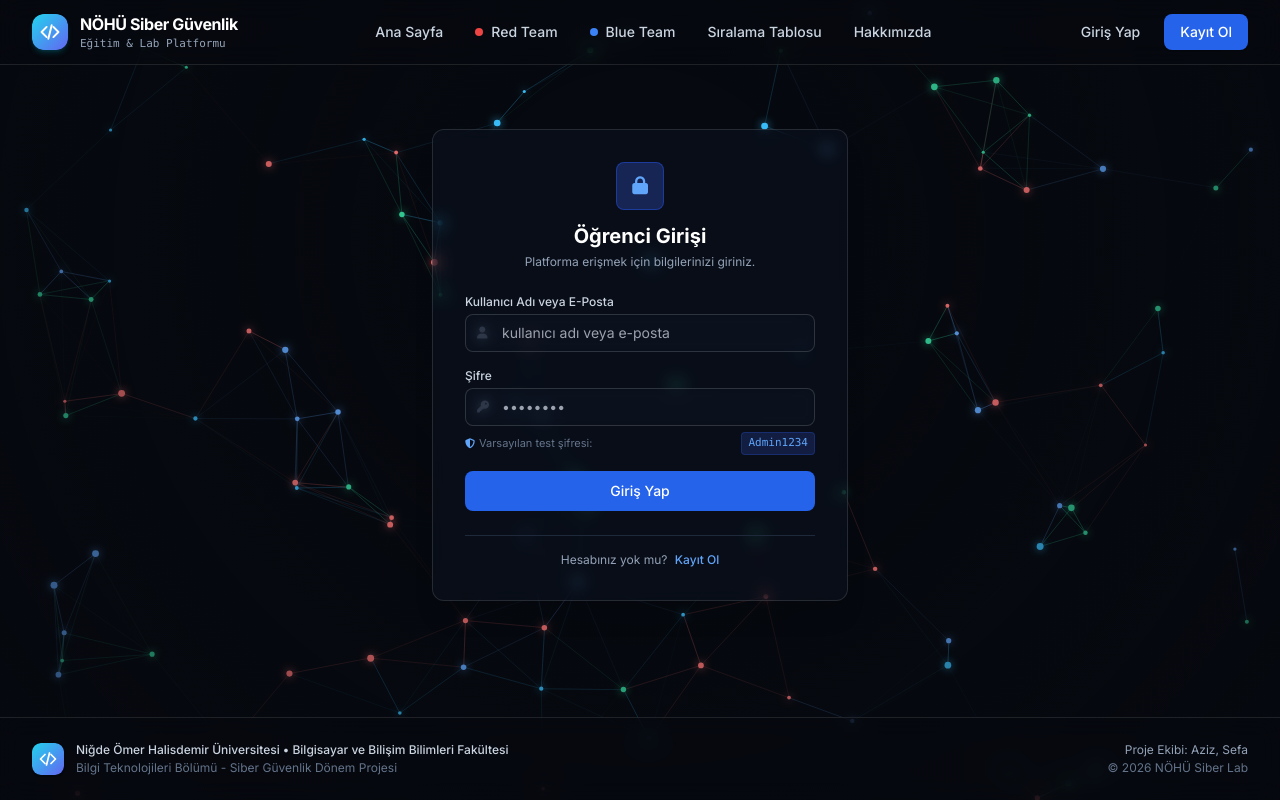
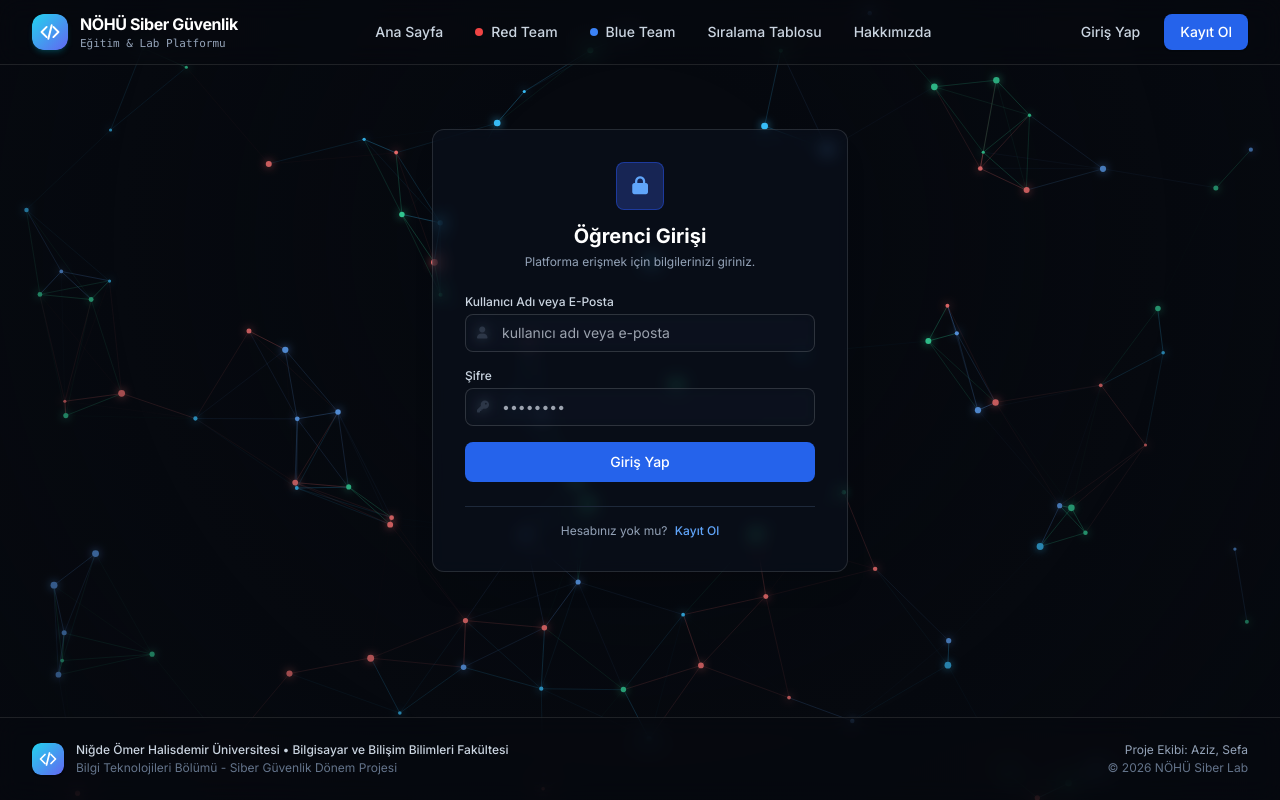
Before and after one commit to KLaxx0n/cyber-hub, a Flask app: page /login in a window 1280 px wide. Run offline with Flask 3, Linux system fonts and the light colour scheme; some libraries are stand-ins or nearby versions.

Commit message:
Remove Admin1234 hint badge from login screen

```diff
--- a/app.py
+++ b/app.py
@@ -346,7 +346,7 @@ def login():
             return render_template('login.html', login_id=login_id)
 
         if not user.check_password(password):
-            flash('Girdiğiniz şifre hatalı. Şifrenizi kontrol ediniz veya sistem varsayılan şifresini (Admin1234) kullanabilirsiniz.', 'danger')
+            flash('Girdiğiniz şifre hatalı. Lütfen kontrol ediniz.', 'danger')
             return render_template('login.html', login_id=login_id)
 
         # Şifresi doğru olan kullanıcının hesabı henüz onaylanmamışsa otomatik onayla (kesintisiz erişim)
--- a/templates/login.html
+++ b/templates/login.html
@@ -35,10 +35,6 @@
                     <input type="password" name="password" required placeholder="••••••••"
                         class="w-full pl-9 pr-3 py-2 bg-slate-950 border border-slate-800 rounded-lg text-sm text-white focus:outline-none focus:border-blue-500 transition-colors">
                 </div>
-                <p class="text-[11px] text-slate-500 mt-1.5 flex items-center justify-between">
-                    <span><i class="fa-solid fa-shield-halved text-[10px] text-blue-400 mr-1"></i>Varsayılan test şifresi:</span>
-                    <span class="font-mono text-blue-400 bg-blue-950/70 border border-blue-900/60 px-1.5 py-0.5 rounded text-[11px]">Admin1234</span>
-                </p>
             </div>
 
             <button type="submit" class="w-full py-2.5 rounded-lg bg-blue-600 hover:bg-blue-700 text-white font-medium text-sm transition-colors mt-2">
```
